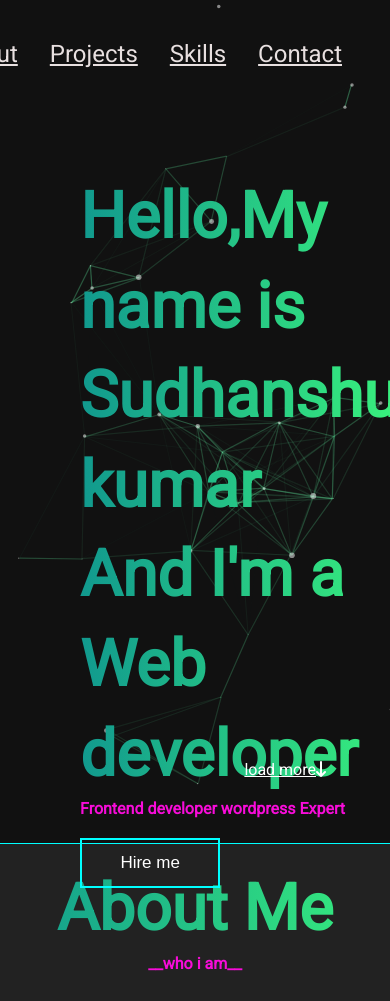
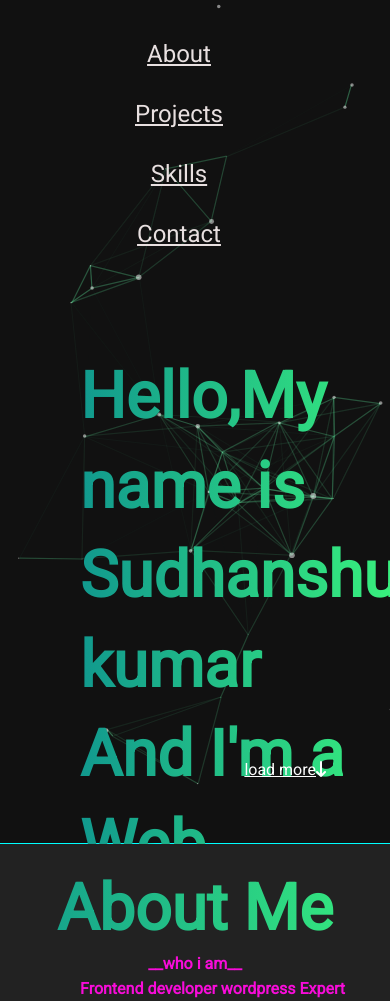
Before and after one commit to sudoofe123/portfolioo, a plain HTML site: page index.html in a window 390 px wide. Shown: the top 1001 px of the page. Drawn offline with nearby package versions, Linux system fonts and the light colour scheme.

Commit message:
Update style.css

```diff
--- a/style.css
+++ b/style.css
@@ -91,7 +91,12 @@ nav .logo {
 
 @media (max-width: 900px) {
   ul {
-    flex-direction: row;
+
+    flex-direction: column;
+
+    margin: 0;
+    padding: 0;
+    width: 100%;
   }
   ul li {
     margin: 1rem;
```
